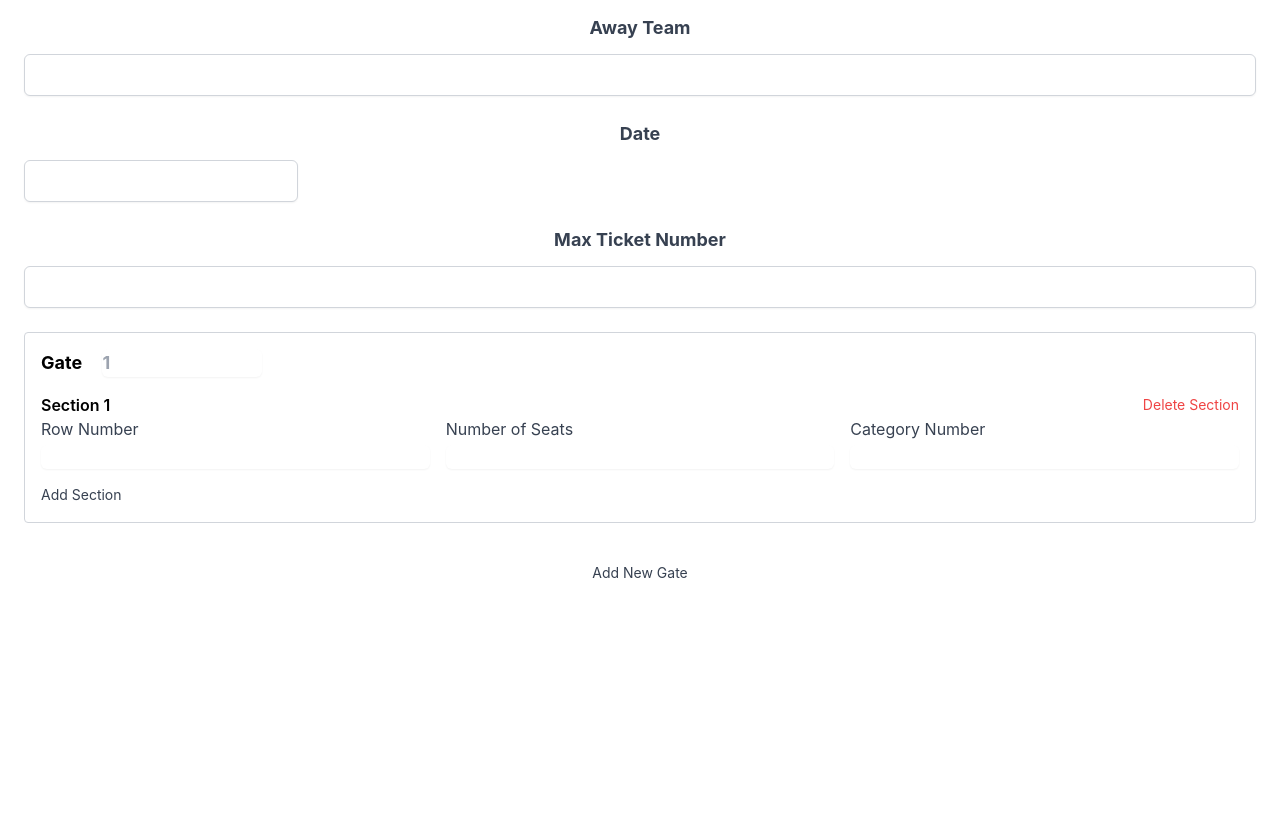
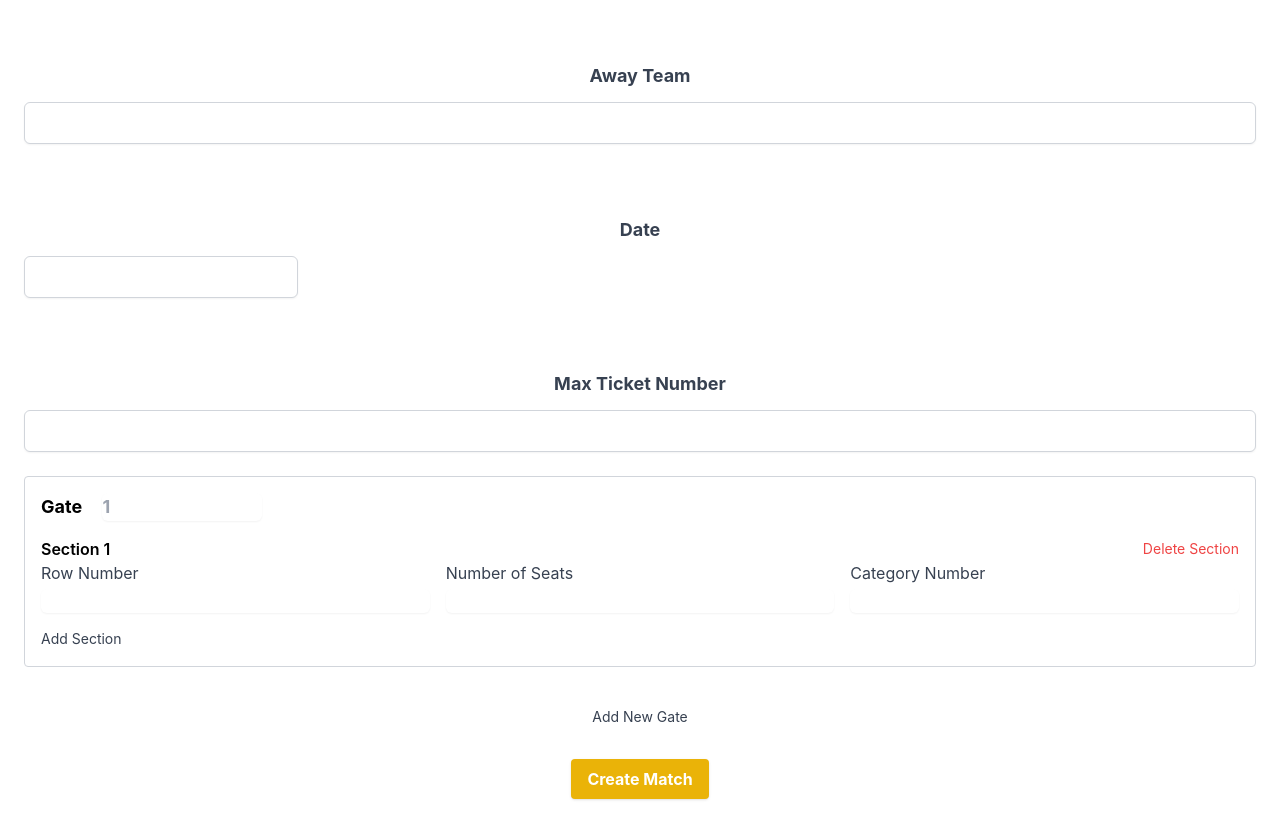
Before and after one commit to nandorcsupor/OpenSeats-frontend, a Next.js app: page /start-match in a window 1280 px wide. Shown: the part 420-1258 px from the top of the page. Before the commit the page ends 1067 px from the top, so only its background shows below. Built offline with nearby package versions, Linux system fonts and the light colour scheme.

Commit message:
call backend

```diff
--- a/pages/start-match/index.tsx
+++ b/pages/start-match/index.tsx
@@ -11,6 +11,61 @@ export default function Web() {
   const [dateString, setDateString] = useState<string>("")
   const [maxTicketNumber, setMaxTicketNumber] = useState("")
   const [venueConfig, setVenueConfig] = useState([{ gate: "", sections: [{ row: "", seats: "", category: "" }] }])
+
+  const handleCreateMatch = async () => {
+    const matchData = {
+      max_tickets: Number(maxTicketNumber),
+      date: dateString,
+      tokenName: homeTeam,
+      tokenSymbol: awayTeam,
+      gates: [] as { // Added type annotation for the 'gates' array
+        gate: string;
+        sections: {
+          row: number;
+          seats: number;
+          category: number;
+        }[];
+      }[],
+    };
+
+    venueConfig.forEach((gate) => {
+      const gateData = {
+        gate: gate.gate,
+        sections: [] as { row: number; seats: number; category: number }[],
+      };
+
+      gate.sections.forEach((section) => {
+        const sectionData = {
+          row: Number(section.row),
+          seats: Number(section.seats),
+          category: Number(section.category),
+        };
+
+        gateData.sections.push(sectionData);
+      });
+
+      matchData.gates.push(gateData);
+    });
+    console.log('MatchData:', matchData)
+
+    // Create Match
+    try {
+      const response = await fetch("http://localhost:8000/create-match", {
+        method: "POST",
+        headers: { "Content-Type": "application/json" },
+        body: JSON.stringify(matchData),
+      });
+
+      if (response.ok) {
+        const data = await response.json();
+        console.log("Match created successfully:", data);
+      } else {
+        console.error("Failed to create match:", response.statusText);
+      }
+    } catch (error) {
+      console.error("Failed to create match:", error);
+    }
+  };
 
   const handleAddGate = () => {
     setVenueConfig([...venueConfig, { gate: "", sections: [{ row: "", seats: "", category: "" }] }])
@@ -49,7 +104,7 @@ export default function Web() {
       <Head>
         <title>Start New Football Match</title>
       </Head>
-      <section className="bg-gradient-to-b from-purple-800 via-purple-800 to-white transition-all duration-1000">
+      <section className="bg-gradient-to-b from-purple-800 via-purple-700 to-white transition-all duration-1000">
         <div className="mx-auto grid max-w-screen-xl px-4 py-8 text-center lg:py-16">
           <div className="mx-auto place-self-center">
             <h1 className="mb-4 max-w-2xl text-4xl font-extrabold leading-none tracking-tight text-white md:text-5xl xl:text-6xl">
@@ -80,7 +135,7 @@ export default function Web() {
               <div>
                 <label
                   htmlFor="awayTeam"
-                  className="block pb-2 text-center text-lg font-bold text-gray-700 dark:text-gray-400"
+                  className="block pb-2 text-center text-lg font-bold text-gray-700 dark:text-gray-400 pt-4 sm:pt-8 lg:pt-12"
                 >
                   Away Team
                 </label>
@@ -92,7 +147,7 @@ export default function Web() {
                   onChange={(e) => setAwayTeam(e.target.value)}
                 />
               </div>
-              <div>
+              <div className="pt-4 sm:pt-8 lg:pt-12">
                 <label
                   htmlFor="date"
                   className="block pb-2 text-center text-lg font-bold text-gray-700 dark:text-gray-400"
@@ -106,7 +161,7 @@ export default function Web() {
                   onChange={handleDatePickerChange}
                 />
               </div>
-              <div>
+              <div className="pt-4 sm:pt-8 lg:pt-12">
                 <label
                   htmlFor="maxTicketNumber"
                   className="block pb-2 text-center text-lg font-bold text-gray-700 dark:text-gray-400"
@@ -241,6 +296,15 @@ export default function Web() {
               </button>
             </div>
           </form>
+          <div className="flex justify-center mt-8">
+            <button
+              type="button"
+              className="py-2 px-4 bg-yellow-500 text-white font-bold rounded shadow hover:bg-yellow-600"
+              onClick={handleCreateMatch}
+            >
+              Create Match
+            </button>
+          </div>
         </div>
       </section>
     </>
```
